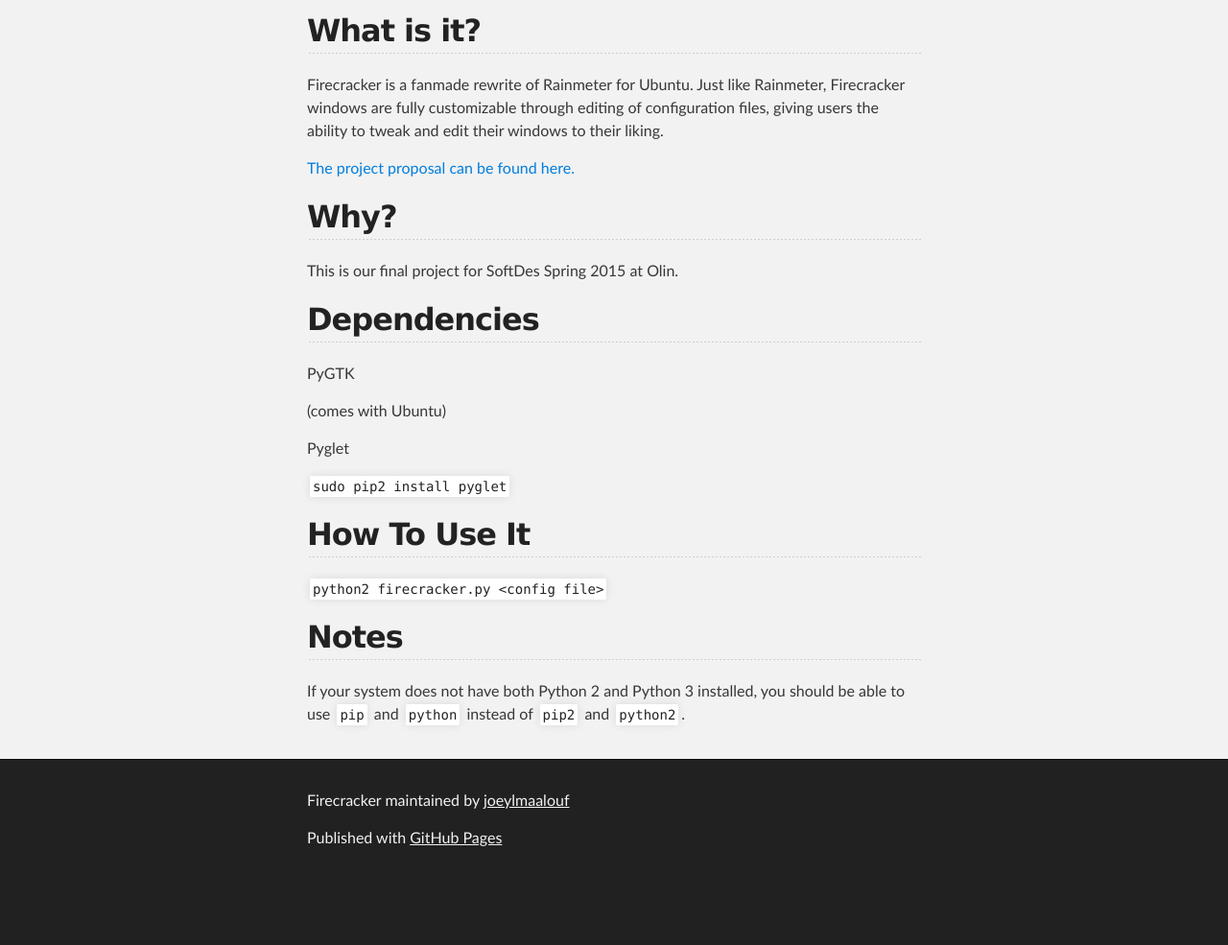
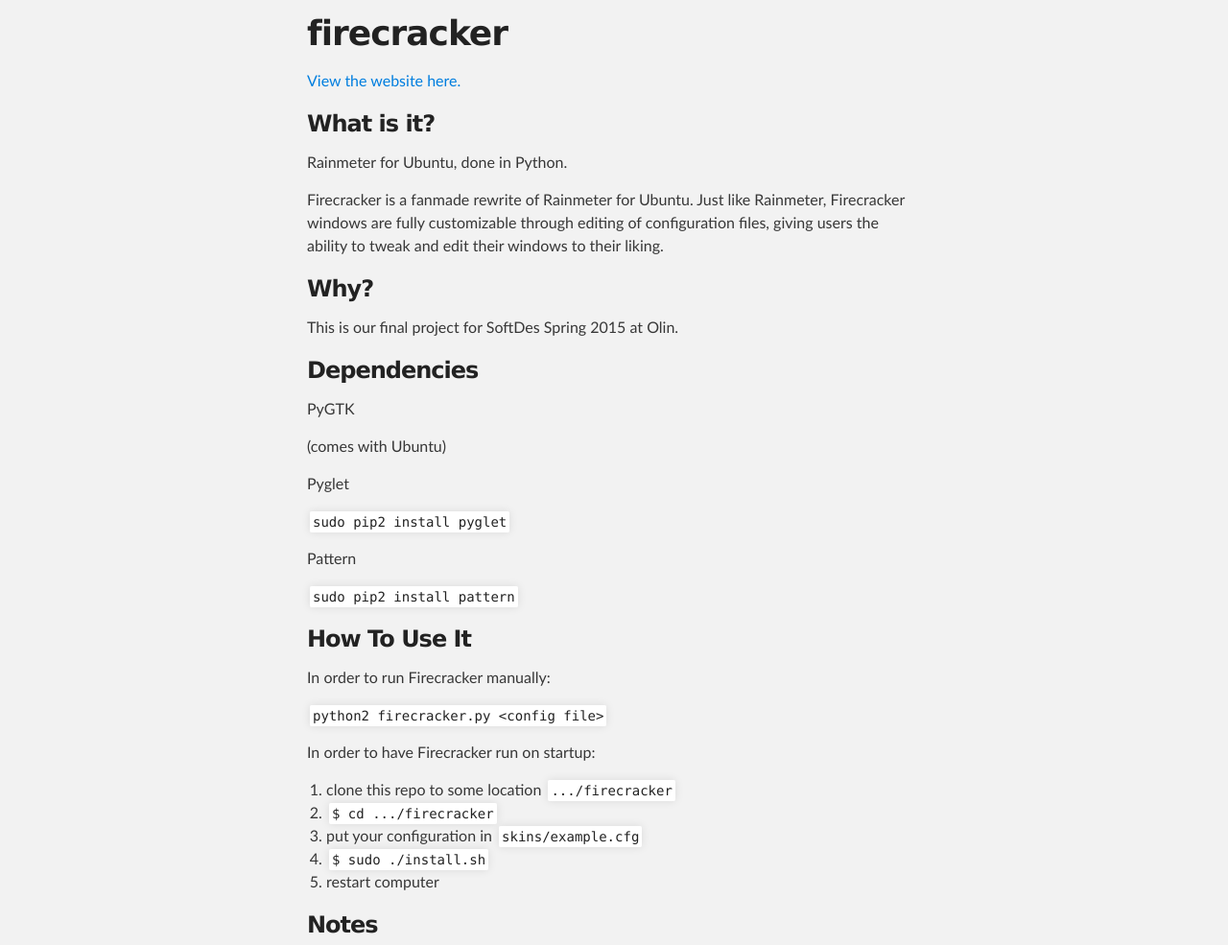
Before and after one commit to joeylmaalouf/firecracker, a plain HTML site: page index.html in a window 1280 px wide. Shown: the part 252-1237 px from the top of the page at 96% size. Before the commit the page ends 1172 px from the top, so only its background shows below. Drawn offline with Linux system fonts and the light colour scheme.

Commit message:
Create gh-pages branch via GitHub

```diff
--- a/index.html
+++ b/index.html
@@ -31,20 +31,25 @@
     <!-- MAIN CONTENT -->
     <div id="main_content_wrap" class="outer">
       <section id="main_content" class="inner">
-        <h2>
-<a id="what-is-it" class="anchor" href="#what-is-it" aria-hidden="true"><span class="octicon octicon-link"></span></a>What is it?</h2>
+        <h1>
+<a id="firecracker" class="anchor" href="#firecracker" aria-hidden="true"><span class="octicon octicon-link"></span></a>firecracker</h1>
+
+<p><a href="http://joeylmaalouf.github.io/firecracker/">View the website here.</a></p>
+
+<h3>
+<a id="what-is-it" class="anchor" href="#what-is-it" aria-hidden="true"><span class="octicon octicon-link"></span></a>What is it?</h3>
+
+<p>Rainmeter for Ubuntu, done in Python.</p>
 
 <p>Firecracker is a fanmade rewrite of Rainmeter for Ubuntu. Just like Rainmeter, Firecracker windows are fully customizable through editing of configuration files, giving users the ability to tweak and edit their windows to their liking.</p>
 
-<p><a href="https://github.com/joeylmaalouf/firecracker/raw/master/RainmeterProjectProposal.pdf">The project proposal can be found here.</a></p>
-
-<h2>
-<a id="why" class="anchor" href="#why" aria-hidden="true"><span class="octicon octicon-link"></span></a>Why?</h2>
+<h3>
+<a id="why" class="anchor" href="#why" aria-hidden="true"><span class="octicon octicon-link"></span></a>Why?</h3>
 
 <p>This is our final project for SoftDes Spring 2015 at Olin.</p>
 
-<h2>
-<a id="dependencies" class="anchor" href="#dependencies" aria-hidden="true"><span class="octicon octicon-link"></span></a>Dependencies</h2>
+<h3>
+<a id="dependencies" class="anchor" href="#dependencies" aria-hidden="true"><span class="octicon octicon-link"></span></a>Dependencies</h3>
 
 <p>PyGTK</p>
 
@@ -54,13 +59,31 @@
 
 <p><code>sudo pip2 install pyglet</code></p>
 
-<h2>
-<a id="how-to-use-it" class="anchor" href="#how-to-use-it" aria-hidden="true"><span class="octicon octicon-link"></span></a>How To Use It</h2>
+<p>Pattern</p>
+
+<p><code>sudo pip2 install pattern</code></p>
+
+<h3>
+<a id="how-to-use-it" class="anchor" href="#how-to-use-it" aria-hidden="true"><span class="octicon octicon-link"></span></a>How To Use It</h3>
+
+<p>In order to run Firecracker manually:</p>
 
 <p><code>python2 firecracker.py &lt;config file&gt;</code></p>
 
-<h2>
-<a id="notes" class="anchor" href="#notes" aria-hidden="true"><span class="octicon octicon-link"></span></a>Notes</h2>
+<p>In order to have Firecracker run on startup:</p>
+
+<ol>
+<li>clone this repo to some location <code>.../firecracker</code>
+</li>
+<li><code>$ cd .../firecracker</code></li>
+<li>put your configuration in <code>skins/example.cfg</code>
+</li>
+<li><code>$ sudo ./install.sh</code></li>
+<li>restart computer</li>
+</ol>
+
+<h3>
+<a id="notes" class="anchor" href="#notes" aria-hidden="true"><span class="octicon octicon-link"></span></a>Notes</h3>
 
 <p>If your system does not have both Python 2 and Python 3 installed, you should be able to use <code>pip</code> and <code>python</code> instead of <code>pip2</code> and <code>python2</code>.</p>
       </section>
--- a/params.json
+++ b/params.json
@@ -1 +1 @@
-{"name":"Firecracker","tagline":"Rainmeter for Ubuntu, done in Python.","body":"## What is it?\r\n\r\nFirecracker is a fanmade rewrite of Rainmeter for Ubuntu. Just like Rainmeter, Firecracker windows are fully customizable through editing of configuration files, giving users the ability to tweak and edit their windows to their liking.\r\n\r\n[The project proposal can be found here.](https://github.com/joeylmaalouf/firecracker/raw/master/RainmeterProjectProposal.pdf)\r\n\r\n## Why?\r\n\r\nThis is our final project for SoftDes Spring 2015 at Olin.\r\n\r\n\r\n## Dependencies\r\nPyGTK\r\n\r\n(comes with Ubuntu)\r\n\r\nPyglet\r\n\r\n`sudo pip2 install pyglet`\r\n\r\n\r\n## How To Use It\r\n\r\n`python2 firecracker.py <config file>`\r\n\r\n\r\n## Notes\r\n\r\nIf your system does not have both Python 2 and Python 3 installed, you should be able to use `pip` and `python` instead of `pip2` and `python2`.\r\n","google":"","note":"Don't delete this file! It's used internally to help with page regeneration."}
+{"name":"Firecracker","tagline":"Rainmeter for Ubuntu, done in Python.","body":"# firecracker\r\n\r\n[View the website here.](http://joeylmaalouf.github.io/firecracker/)\r\n\r\n\r\n### What is it?\r\n\r\nRainmeter for Ubuntu, done in Python.\r\n\r\nFirecracker is a fanmade rewrite of Rainmeter for Ubuntu. Just like Rainmeter, Firecracker windows are fully customizable through editing of configuration files, giving users the ability to tweak and edit their windows to their liking.\r\n\r\n\r\n### Why?\r\n\r\nThis is our final project for SoftDes Spring 2015 at Olin.\r\n\r\n\r\n### Dependencies\r\nPyGTK\r\n\r\n(comes with Ubuntu)\r\n\r\nPyglet\r\n\r\n`sudo pip2 install pyglet`\r\n\r\nPattern\r\n\r\n`sudo pip2 install pattern`\r\n\r\n\r\n### How To Use It\r\n\r\nIn order to run Firecracker manually:\r\n\r\n`python2 firecracker.py <config file>`\r\n\r\nIn order to have Firecracker run on startup:\r\n\r\n1. clone this repo to some location `.../firecracker`\r\n2. `$ cd .../firecracker`\r\n3. put your configuration in `skins/example.cfg`\r\n4. `$ sudo ./install.sh`\r\n5. restart computer\r\n\r\n\r\n### Notes\r\n\r\nIf your system does not have both Python 2 and Python 3 installed, you should be able to use `pip` and `python` instead of `pip2` and `python2`.\r\n","google":"","note":"Don't delete this file! It's used internally to help with page regeneration."}
```
